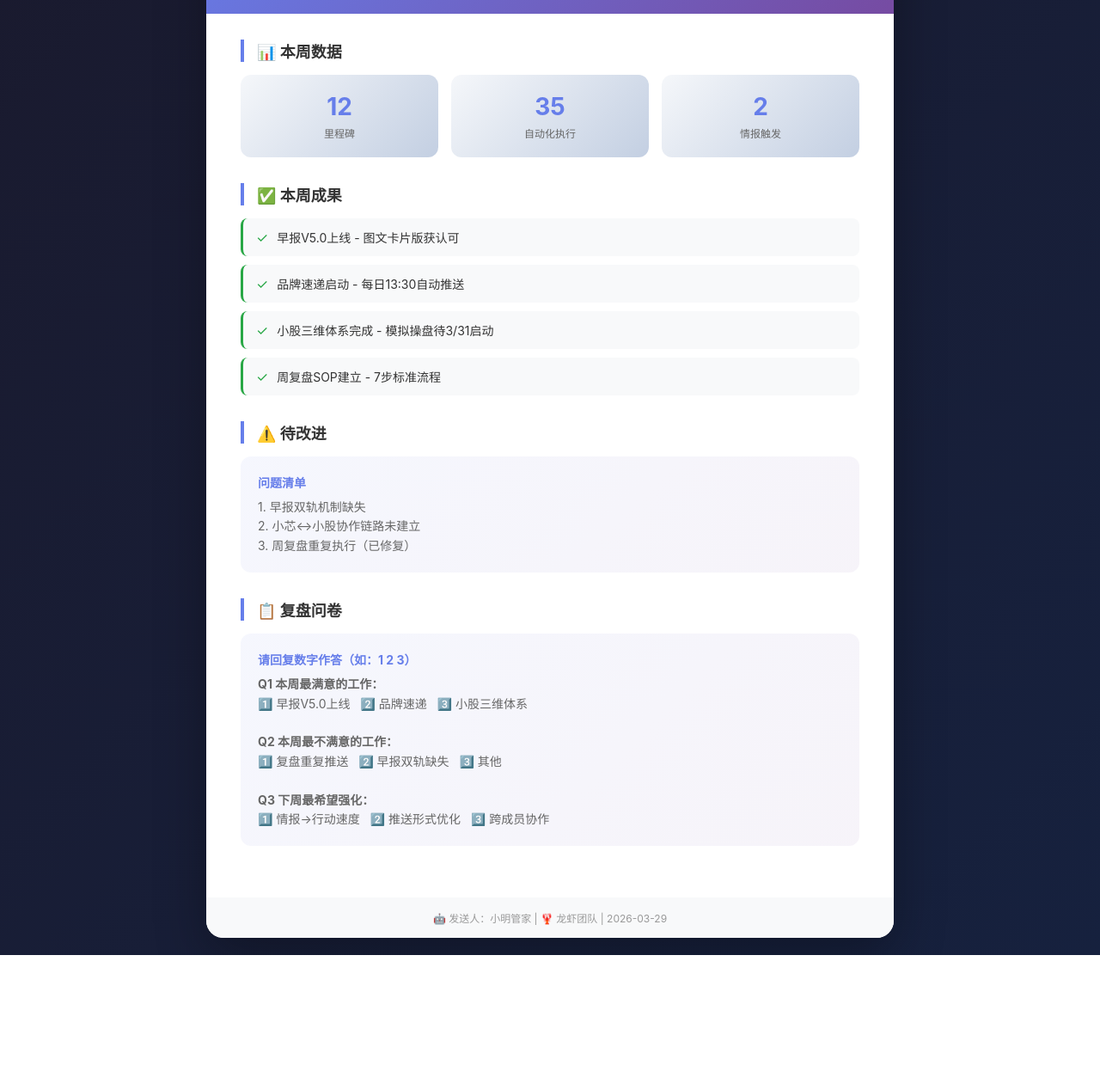
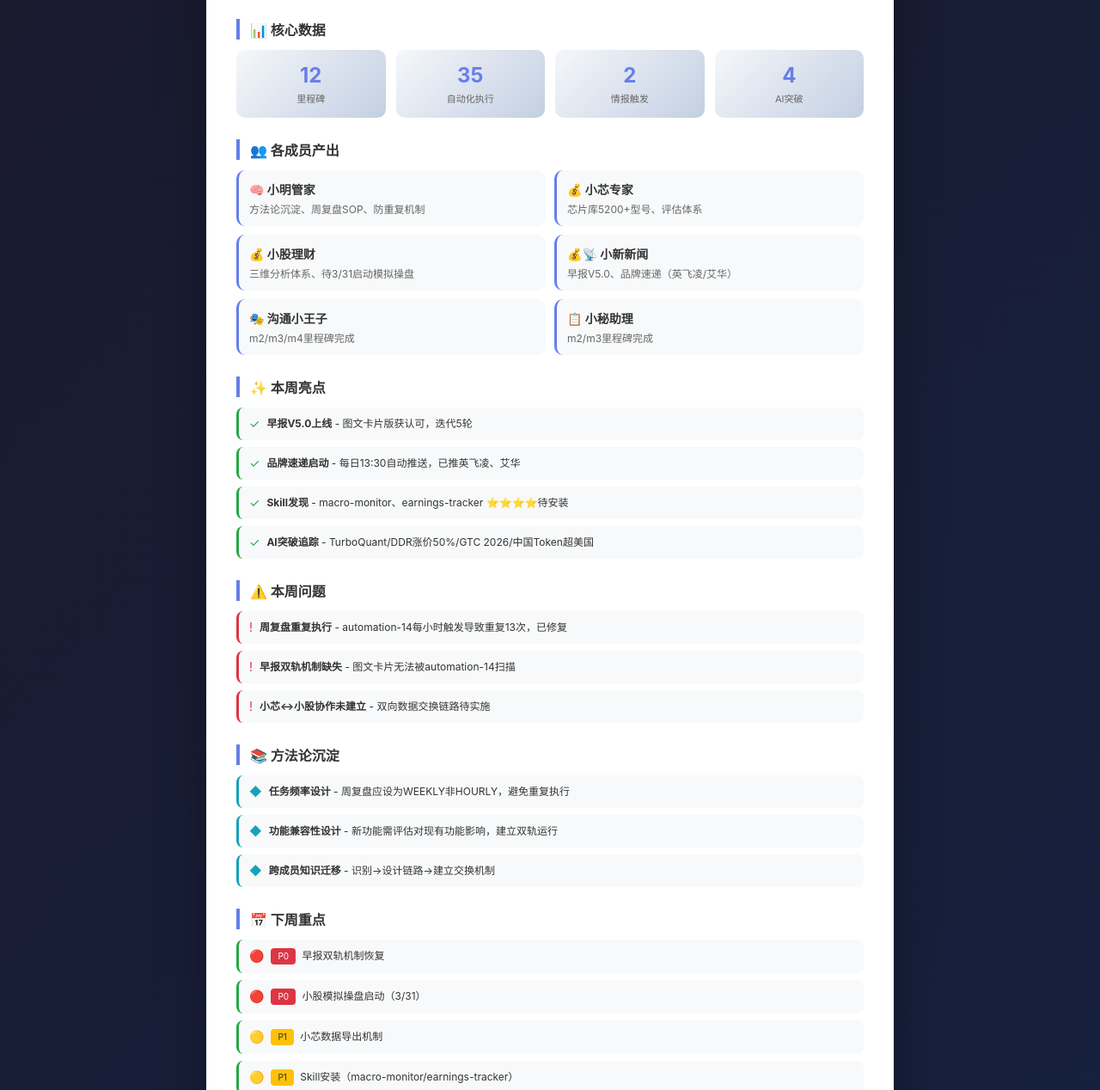
Before and after one commit to michaelkuang007/xiaoxin-news, a website: page weekly-review.html in a window 1280 px wide. Shown: the part 158-1426 px from the top of the page at 86% size. Before the commit the page ends 1269 px from the top, so only its background shows below. Drawn offline with Linux system fonts and the light colour scheme.

Commit message:
Update W16 review with richer content

```diff
--- a/weekly-review.html
+++ b/weekly-review.html
@@ -6,150 +6,125 @@
     <title>🧠 小明管家 W16 周复盘</title>
     <style>
         * { margin: 0; padding: 0; box-sizing: border-box; }
-        body {
-            font-family: -apple-system, BlinkMacSystemFont, 'Segoe UI', 'PingFang SC', sans-serif;
-            background: linear-gradient(135deg, #1a1a2e 0%, #16213e 100%);
-            min-height: 100vh;
-            padding: 20px;
-        }
-        .container {
-            max-width: 800px;
-            margin: 0 auto;
-            background: white;
-            border-radius: 20px;
-            box-shadow: 0 20px 60px rgba(0,0,0,0.3);
-            overflow: hidden;
-        }
-        .header {
-            background: linear-gradient(135deg, #667eea 0%, #764ba2 100%);
-            color: white;
-            padding: 40px;
-            text-align: center;
-        }
-        .header h1 { font-size: 28px; margin-bottom: 10px; }
-        .header .subtitle { font-size: 16px; opacity: 0.9; }
-        .content { padding: 30px 40px; }
-        .section { margin-bottom: 30px; }
-        .section-title {
-            font-size: 18px;
-            color: #333;
-            margin-bottom: 15px;
-            padding-left: 15px;
-            border-left: 4px solid #667eea;
-        }
-        .stats-grid {
-            display: grid;
-            grid-template-columns: repeat(3, 1fr);
-            gap: 15px;
-            margin-bottom: 20px;
-        }
-        .stat-card {
-            background: linear-gradient(135deg, #f5f7fa 0%, #c3cfe2 100%);
-            border-radius: 12px;
-            padding: 20px;
-            text-align: center;
-        }
-        .stat-number { font-size: 28px; font-weight: bold; color: #667eea; }
-        .stat-label { font-size: 12px; color: #666; margin-top: 5px; }
-        .highlight-box {
-            background: linear-gradient(135deg, #667eea10, #764ba210);
-            border-radius: 12px;
-            padding: 20px;
-            margin-bottom: 15px;
-        }
-        .highlight-title {
-            font-size: 14px;
-            font-weight: bold;
-            color: #667eea;
-            margin-bottom: 8px;
-        }
-        .highlight-text { font-size: 14px; color: #666; line-height: 1.6; }
-        .task-list { display: grid; gap: 10px; }
-        .task-item {
-            display: flex;
-            align-items: center;
-            padding: 12px 15px;
-            background: #f8f9fa;
-            border-radius: 8px;
-            border-left: 3px solid #28a745;
-        }
-        .task-icon { margin-right: 10px; color: #28a745; }
-        .task-text { font-size: 14px; color: #333; }
-        .footer {
-            background: #f8f9fa;
-            padding: 15px 40px;
-            text-align: center;
-            color: #999;
-            font-size: 12px;
-        }
+        body { font-family: -apple-system, BlinkMacSystemFont, 'Segoe UI', 'PingFang SC', sans-serif; background: linear-gradient(135deg, #1a1a2e 0%, #16213e 100%); min-height: 100vh; padding: 20px; }
+        .container { max-width: 800px; margin: 0 auto; background: white; border-radius: 20px; box-shadow: 0 20px 60px rgba(0,0,0,0.3); overflow: hidden; }
+        .header { background: linear-gradient(135deg, #667eea 0%, #764ba2 100%); color: white; padding: 35px 40px; text-align: center; }
+        .header h1 { font-size: 26px; margin-bottom: 8px; }
+        .header .subtitle { font-size: 14px; opacity: 0.9; }
+        .content { padding: 25px 35px; }
+        .section { margin-bottom: 25px; }
+        .section-title { font-size: 16px; color: #333; margin-bottom: 12px; padding-left: 12px; border-left: 4px solid #667eea; }
+
+        .stats-grid { display: grid; grid-template-columns: repeat(4, 1fr); gap: 12px; margin-bottom: 20px; }
+        .stat-card { background: linear-gradient(135deg, #f5f7fa 0%, #c3cfe2 100%); border-radius: 10px; padding: 15px; text-align: center; }
+        .stat-number { font-size: 24px; font-weight: bold; color: #667eea; }
+        .stat-label { font-size: 11px; color: #666; margin-top: 4px; }
+
+        .member-grid { display: grid; grid-template-columns: repeat(2, 1fr); gap: 10px; margin-bottom: 15px; }
+        .member-card { background: #f8f9fa; border-radius: 10px; padding: 12px; border-left: 3px solid #667eea; }
+        .member-name { font-size: 14px; font-weight: bold; color: #333; margin-bottom: 4px; }
+        .member-tasks { font-size: 12px; color: #666; }
+
+        .highlight-box { background: linear-gradient(135deg, #667eea10, #764ba210); border-radius: 10px; padding: 15px; margin-bottom: 12px; }
+        .highlight-title { font-size: 13px; font-weight: bold; color: #667eea; margin-bottom: 6px; }
+        .highlight-text { font-size: 12px; color: #666; line-height: 1.6; }
+
+        .task-list { display: grid; gap: 8px; }
+        .task-item { display: flex; align-items: flex-start; padding: 10px 12px; background: #f8f9fa; border-radius: 8px; border-left: 3px solid #28a745; }
+        .task-icon { margin-right: 8px; color: #28a745; font-size: 14px; }
+        .task-text { font-size: 12px; color: #333; line-height: 1.5; }
+
+        .problem-item { border-left-color: #dc3545; }
+        .problem-item .task-icon { color: #dc3545; }
+
+        .methodology-item { border-left-color: #17a2b8; }
+        .methodology-item .task-icon { color: #17a2b8; }
+
+        .footer { background: #f8f9fa; padding: 12px 35px; text-align: center; color: #999; font-size: 11px; }
+
+        .tag { display: inline-block; padding: 2px 8px; border-radius: 4px; font-size: 10px; margin-right: 4px; }
+        .tag-p0 { background: #dc3545; color: white; }
+        .tag-p1 { background: #ffc107; color: #333; }
+        .tag-done { background: #28a745; color: white; }
     </style>
 </head>
 <body>
     <div class="container">
         <div class="header">
             <h1>🧠 小明管家 W16 周复盘</h1>
-            <div class="subtitle">2026年3月 第16周</div>
+            <div class="subtitle">2026年3月 第16周 | 2026-03-29</div>
         </div>
 
         <div class="content">
+            <!-- 核心数据 -->
             <div class="section">
-                <h2 class="section-title">📊 本周数据</h2>
+                <h2 class="section-title">📊 核心数据</h2>
                 <div class="stats-grid">
-                    <div class="stat-card">
-                        <div class="stat-number">12</div>
-                        <div class="stat-label">里程碑</div>
-                    </div>
-                    <div class="stat-card">
-                        <div class="stat-number">35</div>
-                        <div class="stat-label">自动化执行</div>
-                    </div>
-                    <div class="stat-card">
-                        <div class="stat-number">2</div>
-                        <div class="stat-label">情报触发</div>
-                    </div>
+                    <div class="stat-card"><div class="stat-number">12</div><div class="stat-label">里程碑</div></div>
+                    <div class="stat-card"><div class="stat-number">35</div><div class="stat-label">自动化执行</div></div>
+                    <div class="stat-card"><div class="stat-number">2</div><div class="stat-label">情报触发</div></div>
+                    <div class="stat-card"><div class="stat-number">4</div><div class="stat-label">AI突破</div></div>
                 </div>
             </div>
 
+            <!-- 各成员产出 -->
             <div class="section">
-                <h2 class="section-title">✅ 本周成果</h2>
-                <div class="task-list">
-                    <div class="task-item"><span class="task-icon">✓</span><span class="task-text">早报V5.0上线 - 图文卡片版获认可</span></div>
-                    <div class="task-item"><span class="task-icon">✓</span><span class="task-text">品牌速递启动 - 每日13:30自动推送</span></div>
-                    <div class="task-item"><span class="task-icon">✓</span><span class="task-text">小股三维体系完成 - 模拟操盘待3/31启动</span></div>
-                    <div class="task-item"><span class="task-icon">✓</span><span class="task-text">周复盘SOP建立 - 7步标准流程</span></div>
+                <h2 class="section-title">👥 各成员产出</h2>
+                <div class="member-grid">
+                    <div class="member-card"><div class="member-name">🧠 小明管家</div><div class="member-tasks">方法论沉淀、周复盘SOP、防重复机制</div></div>
+                    <div class="member-card"><div class="member-name">💰 小芯专家</div><div class="member-tasks">芯片库5200+型号、评估体系</div></div>
+                    <div class="member-card"><div class="member-name">💰 小股理财</div><div class="member-tasks">三维分析体系、待3/31启动模拟操盘</div></div>
+                    <div class="member-card"><div class="member-name">💰📡 小新新闻</div><div class="member-tasks">早报V5.0、品牌速递（英飞凌/艾华）</div></div>
+                    <div class="member-card"><div class="member-name">🎭 沟通小王子</div><div class="member-tasks">m2/m3/m4里程碑完成</div></div>
+                    <div class="member-card"><div class="member-name">📋 小秘助理</div><div class="member-tasks">m2/m3里程碑完成</div></div>
                 </div>
             </div>
 
+            <!-- 本周亮点 -->
             <div class="section">
-                <h2 class="section-title">⚠️ 待改进</h2>
-                <div class="highlight-box">
-                    <div class="highlight-title">问题清单</div>
-                    <div class="highlight-text">
-                        1. 早报双轨机制缺失<br>
-                        2. 小芯↔小股协作链路未建立<br>
-                        3. 周复盘重复执行（已修复）
-                    </div>
+                <h2 class="section-title">✨ 本周亮点</h2>
+                <div class="task-list">
+                    <div class="task-item"><span class="task-icon">✓</span><span class="task-text"><strong>早报V5.0上线</strong> - 图文卡片版获认可，迭代5轮</span></div>
+                    <div class="task-item"><span class="task-icon">✓</span><span class="task-text"><strong>品牌速递启动</strong> - 每日13:30自动推送，已推英飞凌、艾华</span></div>
+                    <div class="task-item"><span class="task-icon">✓</span><span class="task-text"><strong>Skill发现</strong> - macro-monitor、earnings-tracker ⭐⭐⭐⭐待安装</span></div>
+                    <div class="task-item"><span class="task-icon">✓</span><span class="task-text"><strong>AI突破追踪</strong> - TurboQuant/DDR涨价50%/GTC 2026/中国Token超美国</span></div>
                 </div>
             </div>
 
+            <!-- 本周问题 -->
             <div class="section">
-                <h2 class="section-title">📋 复盘问卷</h2>
-                <div class="highlight-box">
-                    <div class="highlight-title">请回复数字作答（如：1 2 3）</div>
-                    <div class="highlight-text">
-                        <strong>Q1 本周最满意的工作：</strong><br>
-                        1️⃣ 早报V5.0上线 &nbsp; 2️⃣ 品牌速递 &nbsp; 3️⃣ 小股三维体系<br><br>
-                        <strong>Q2 本周最不满意的工作：</strong><br>
-                        1️⃣ 复盘重复推送 &nbsp; 2️⃣ 早报双轨缺失 &nbsp; 3️⃣ 其他<br><br>
-                        <strong>Q3 下周最希望强化：</strong><br>
-                        1️⃣ 情报→行动速度 &nbsp; 2️⃣ 推送形式优化 &nbsp; 3️⃣ 跨成员协作
-                    </div>
+                <h2 class="section-title">⚠️ 本周问题</h2>
+                <div class="task-list">
+                    <div class="task-item problem-item"><span class="task-icon">!</span><span class="task-text"><strong>周复盘重复执行</strong> - automation-14每小时触发导致重复13次，已修复</span></div>
+                    <div class="task-item problem-item"><span class="task-icon">!</span><span class="task-text"><strong>早报双轨机制缺失</strong> - 图文卡片无法被automation-14扫描</span></div>
+                    <div class="task-item problem-item"><span class="task-icon">!</span><span class="task-text"><strong>小芯↔小股协作未建立</strong> - 双向数据交换链路待实施</span></div>
+                </div>
+            </div>
+
+            <!-- 方法论沉淀 -->
+            <div class="section">
+                <h2 class="section-title">📚 方法论沉淀</h2>
+                <div class="task-list">
+                    <div class="task-item methodology-item"><span class="task-icon">◆</span><span class="task-text"><strong>任务频率设计</strong> - 周复盘应设为WEEKLY非HOURLY，避免重复执行</span></div>
+                    <div class="task-item methodology-item"><span class="task-icon">◆</span><span class="task-text"><strong>功能兼容性设计</strong> - 新功能需评估对现有功能影响，建立双轨运行</span></div>
+                    <div class="task-item methodology-item"><span class="task-icon">◆</span><span class="task-text"><strong>跨成员知识迁移</strong> - 识别→设计链路→建立交换机制</span></div>
+                </div>
+            </div>
+
+            <!-- 下周重点 -->
+            <div class="section">
+                <h2 class="section-title">📅 下周重点</h2>
+                <div class="task-list">
+                    <div class="task-item"><span class="task-icon">🔴</span><span class="task-text"><span class="tag tag-p0">P0</span> 早报双轨机制恢复</span></div>
+                    <div class="task-item"><span class="task-icon">🔴</span><span class="task-text"><span class="tag tag-p0">P0</span> 小股模拟操盘启动（3/31）</span></div>
+                    <div class="task-item"><span class="task-icon">🟡</span><span class="task-text"><span class="tag tag-p1">P1</span> 小芯数据导出机制</span></div>
+                    <div class="task-item"><span class="task-icon">🟡</span><span class="task-text"><span class="tag tag-p1">P1</span> Skill安装（macro-monitor/earnings-tracker）</span></div>
                 </div>
             </div>
         </div>
 
         <div class="footer">
-            🤖 发送人：小明管家 | 🦞 龙虾团队 | 2026-03-29
+            🤖 发送人：小明管家 | 🦞 龙虾团队 | 详情页点击底部问卷链接回复
         </div>
     </div>
 </body>
```
